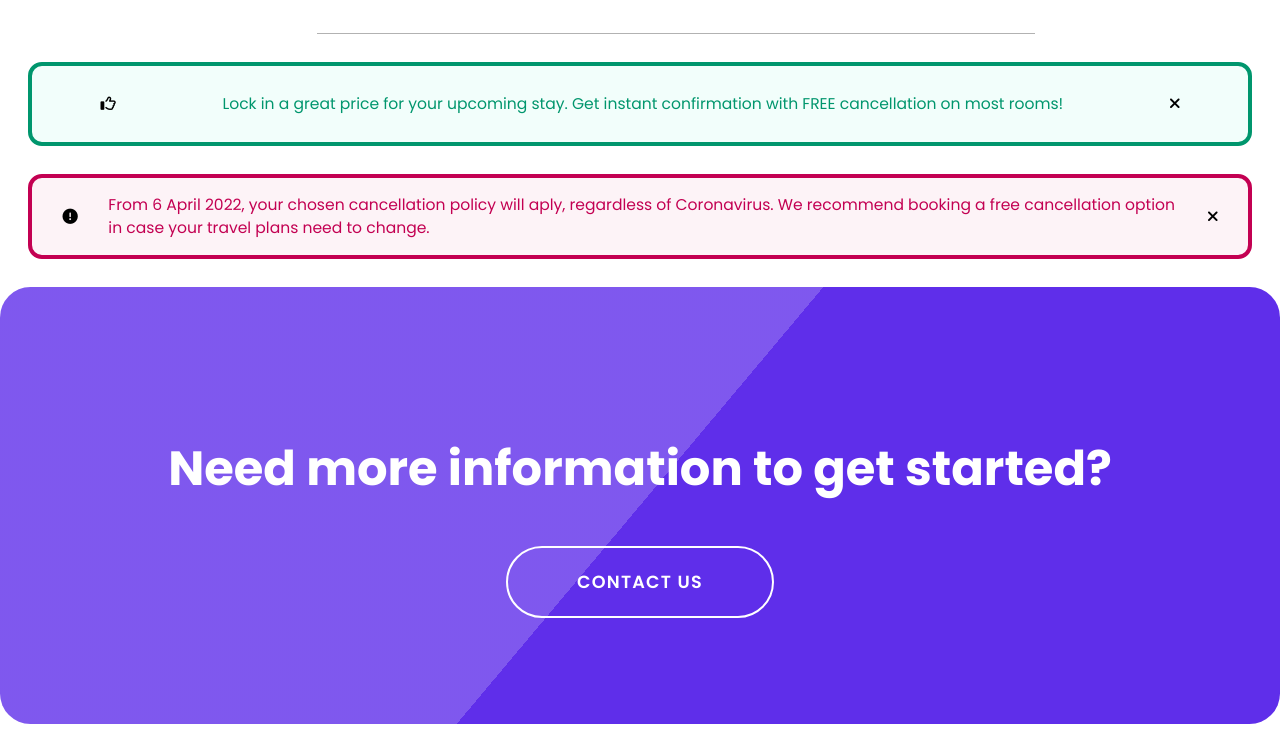
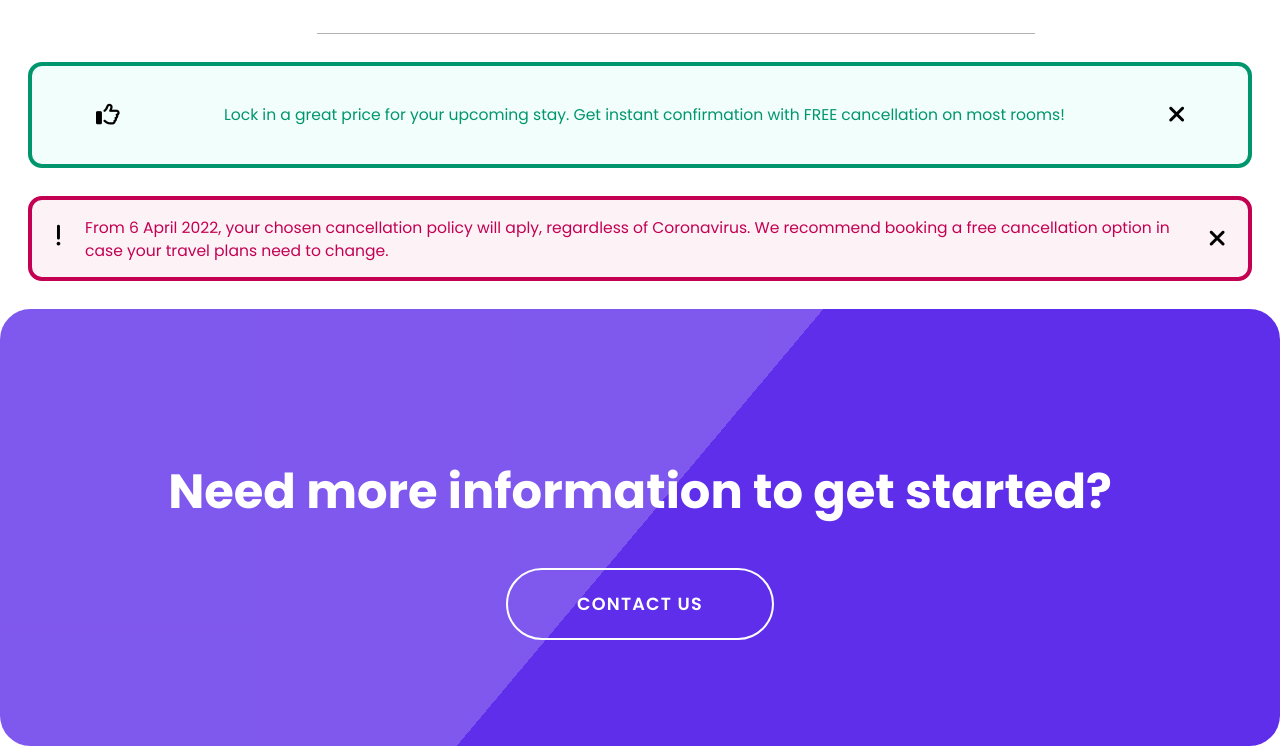
Before and after one commit to aronilie/202207-w1chwe-aron-ilie-xifre-font, a website: page index.html in a window 1280 px wide. Shown: the part 1916-2662 px from the top of the page. Before the commit the page ends 2640 px from the top, so only its background shows below. Drawn offline with nearby package versions, Linux system fonts and the light colour scheme; files that its build step writes are made by us from their sources.

Commit message:
Stylized the icons

```diff
--- a/index.html
+++ b/index.html
@@ -402,7 +402,9 @@
       </section>
       <section class="alert">
         <div class="alert__benefit">
-          <i class="fa-regular fa-thumbs-up alert__icon"></i>
+          <i
+            class="fa-regular fa-thumbs-up alert__icon alert__icon--special"
+          ></i>
           <p>
             Lock in a great price for your upcoming stay. Get instant
             confirmation with FREE cancellation on most rooms!
@@ -410,7 +412,9 @@
           <i class="fa-solid fa-xmark alert__icon"></i>
         </div>
         <div class="alert__detriment">
-          <i class="fa-solid fa-circle-exclamation alert__icon"></i>
+          <i
+            class="fa-solid fa-exclamation alert__icon alert__icon--special"
+          ></i>
           <p>
             From 6 April 2022, your chosen cancellation policy will aply,
             regardless of Coronavirus. We recommend booking a free cancellation
--- a/sass/partials/_alert.scss
+++ b/sass/partials/_alert.scss
@@ -7,6 +7,7 @@
       colors.$benefit-alert-color,
       colors.$benefit-alert-background-color
     );
+    padding: 1em 0;
   }
 
   &__detriment {
@@ -18,7 +19,11 @@
 
   &__icon {
     color: colors.$typography-color;
-    margin: 2em;
-    font-size: 1.1em;
+    margin: 1em;
+    font-size: 1.7em;
+
+    &--special {
+      align-self: flex-start;
+    }
   }
 }
```
Also changed, not shown: images/attention.png (added).
